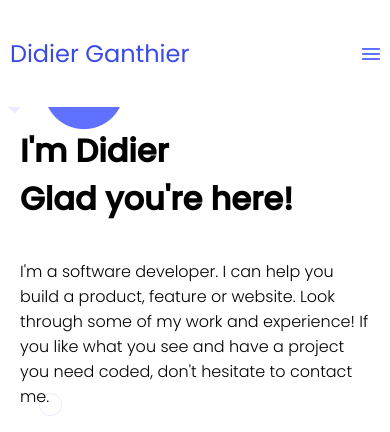
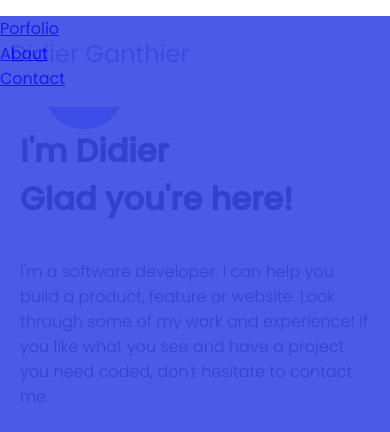
Before and after one commit to didierganthier/microverse-portfolio, a website: page index.html in a window 390 px wide. Shown: the top 432 px of the page. Drawn offline with Linux system fonts and the light colour scheme.

Commit message:
Add background, links and icon

```diff
--- a/index.html
+++ b/index.html
@@ -20,6 +20,13 @@
                 <li><a href="#">Contact</a></li>
             </ul>
             <img class="hamburger" src="images/hamburger.png" alt="Hamburger icon">
+            <!--close icon and menu-->
+            <img class="close" src="images/close.png" alt="Close icon">
+            <ul class="mobile-links">
+                <li><a href="#">Porfolio</a></li>
+                <li><a href="#">About</a></li>
+                <li><a href="#">Contact</a></li>
+            </ul>
         </nav>
     </header>
     <section class="header">
@@ -296,5 +303,6 @@
             <input type="submit" class="submit" value="Get in touch"/>
         </form>
     </section>
+    <script src="index.js"></script>
 </body>
 </html>
--- /dev/null
+++ b/index.js
@@ -0,0 +1,5 @@
+//toggle navigation on click
+// function toggleNav() {
+//     var element = document.getElementById("nav");
+//     element.classList.toggle("active");
+// }
--- a/style.css
+++ b/style.css
@@ -16,7 +16,26 @@
   }
 
   .hamburger {
+    display: none;
+  }
+
+  .close {
     display: block;
+    z-index: 1;
+  }
+
+/* Mobile links to take the whole screen covering other contents */
+  .mobile-links {
+    position: fixed;
+    top: 0;
+    left: 0;
+    width: 100vw;
+    height: 100vh;
+    background-color: #394ae5;
+    z-index: 1;
+    opacity: 0.9;
+    transition: all 0.5s ease-in-out;
+
   }
 
   .logo {
@@ -393,6 +412,15 @@
     display: none;
   }
 
+  .close {
+    display: none;
+  }
+
+  .mobile-links {
+    display: none;
+    visibility: hidden;
+  }
+
   .header {
     padding-left: 300px;
     padding-right: 300px;
```
Also changed, not shown: images/close.png (added).
